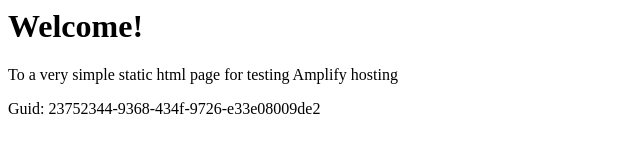
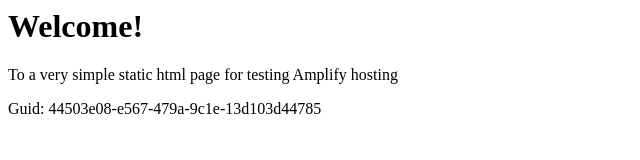
Before and after one commit to aws-aemilia-arn/Github-PR-Commit-Integration-Test-DoNotTouch-GitHubWebhookPushCanaryTest-v1-preprod-eu-north-1, a website: page src/index.html in a window 1280 px wide. Shown: the full height of the page, 0-640 px from the left. Drawn offline with Linux system fonts and the light colour scheme.

Commit message:
commit from integ tests

```diff
--- a/src/index.html
+++ b/src/index.html
@@ -12,6 +12,6 @@
 <body>
     <h1>Welcome!</h1>
     <p>To a very simple static html page for testing Amplify hosting</p>
-    <p>Guid: 23752344-9368-434f-9726-e33e08009de2</p></body>
+    <p>Guid: 44503e08-e567-479a-9c1e-13d103d44785</p></body>
 
 </html>
```
